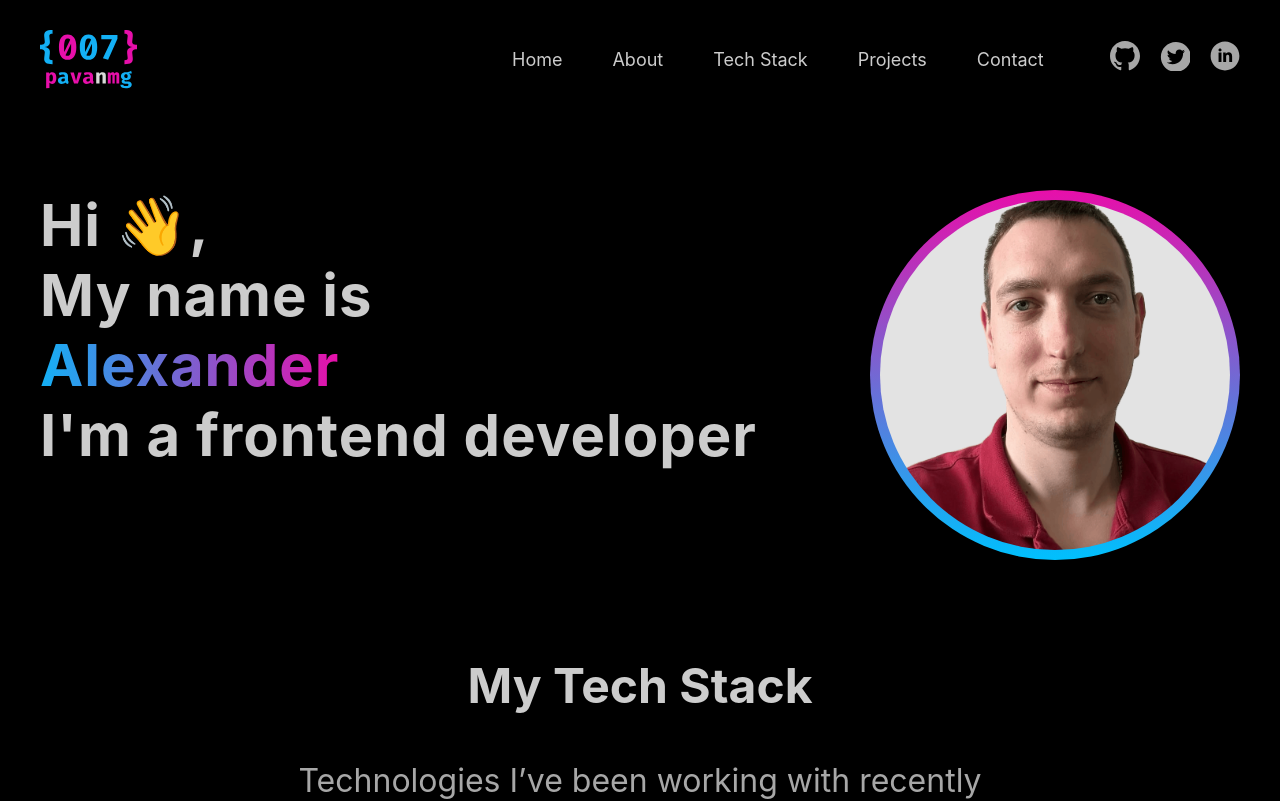
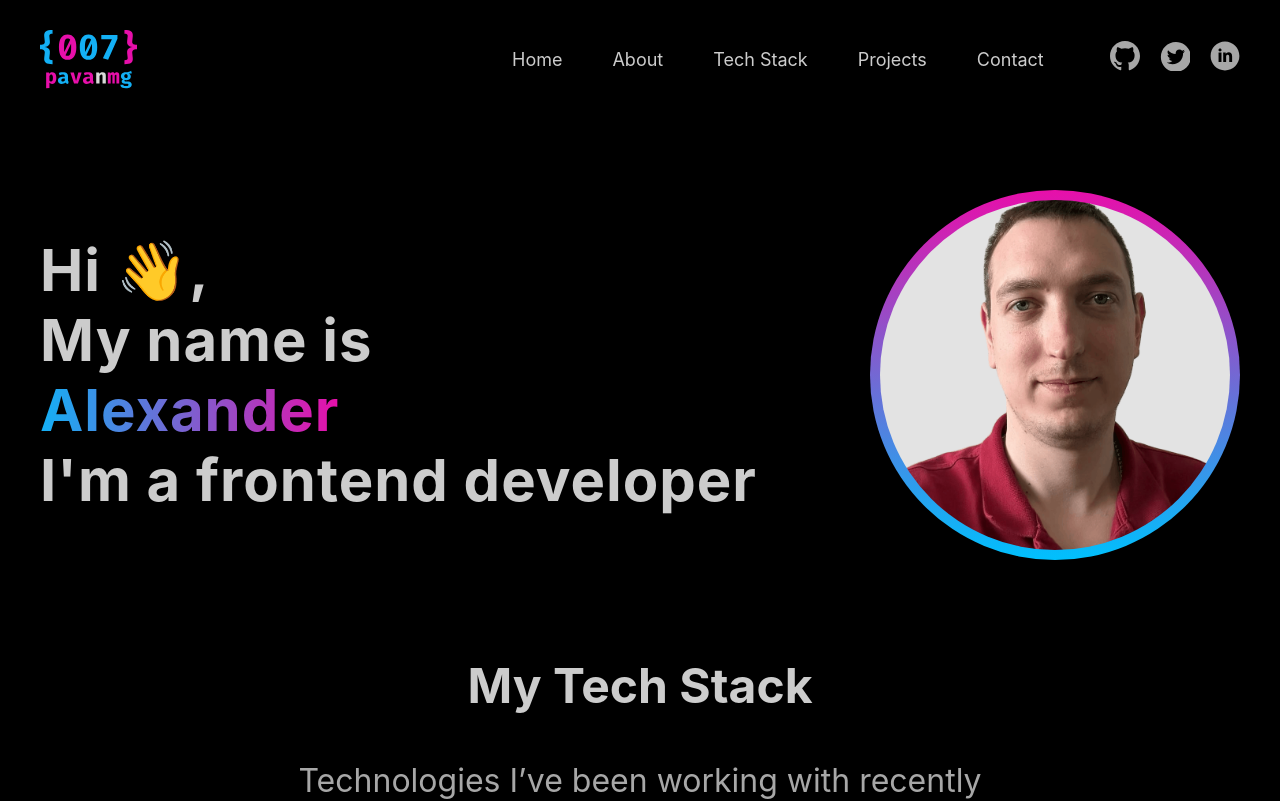
Before and after one commit to Sanyo4ek952/dell, a React app: page / in a window 1280 px wide. Shown: the top 801 px of the page. Built offline with nearby package versions, Linux system fonts and the light colour scheme.

Commit message:
Отступ Abaut me

```diff
--- a/src/layout/sections/main/about-me/AboutMe.tsx
+++ b/src/layout/sections/main/about-me/AboutMe.tsx
@@ -5,16 +5,14 @@ import styled from "styled-components";
 import {StyleContainer} from "../../../../styles/StyleContainer";
 import {FlexWrapper} from "../../../../components/FlexWrapper";
 
-type AboutMeProps = {
-    marginTop?: string
-    marginBottom?: string
-}
 
-const AboutMe = (props: AboutMeProps) => {
+
+const AboutMe = () => {
     return (
         <StyledAboutMe>
             <StyleContainer paddingTop={"190"}>
-                <FlexWrapper justify={"space-between"}>
+                <FlexWrapper justify={"space-between"}
+                align={"center"}>
                     <Text/>
                     <MyPhoto width={350}
                              height={350}/>
@@ -35,6 +33,7 @@ type StyledAboutMeProps = {
 const StyledAboutMe = styled.section<StyledAboutMeProps>`
 
 ${FlexWrapper} {
+
     gap: 30px;
     @media (max-width: 620px) {
         flex-direction: column-reverse;
```
